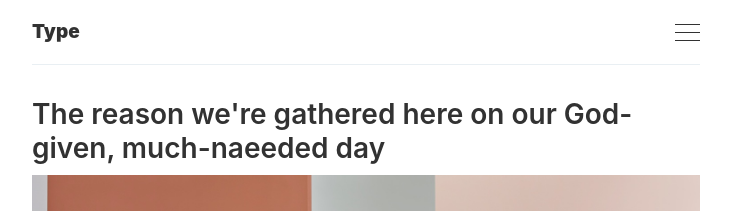
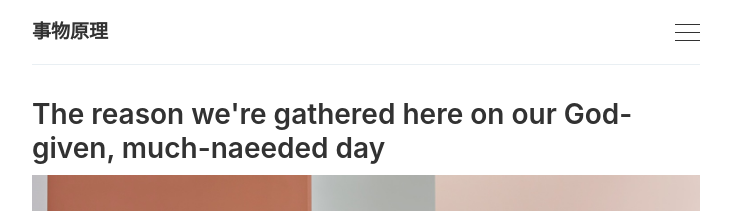
Before and after one commit to sologram/solo-gram.github.io, a Jekyll site: the page built from index.html, in a window 1280 px wide and 900 px high. Shown: the top 211 px of the window, without its empty margins (274-1005 px from the left). Built offline with Jekyll 4.4.1, drawn with Linux system fonts in a browser that asks for light colours; the list of posts is cut into pages by our own code.

Commit message:
_config.yml

```diff
--- a/_config.yml
+++ b/_config.yml
@@ -6,11 +6,11 @@
 # 'jekyll serve'. If you change this file, please restart the server process.
 
 # Site settings
-title:       Type
+title:       事物原理
 email:       ''
 description: ''
 baseurl:     '' # The subpath of your site, e.g. /blog
-url:         'https://type-jekyll.aspirethemes.com/' # The base hostname & protocol for your site
+url:         'https://sologram.github.io/' # The base hostname & protocol for your site
 twitter:     ''
 github:      ''
 instagram:   ''
```
